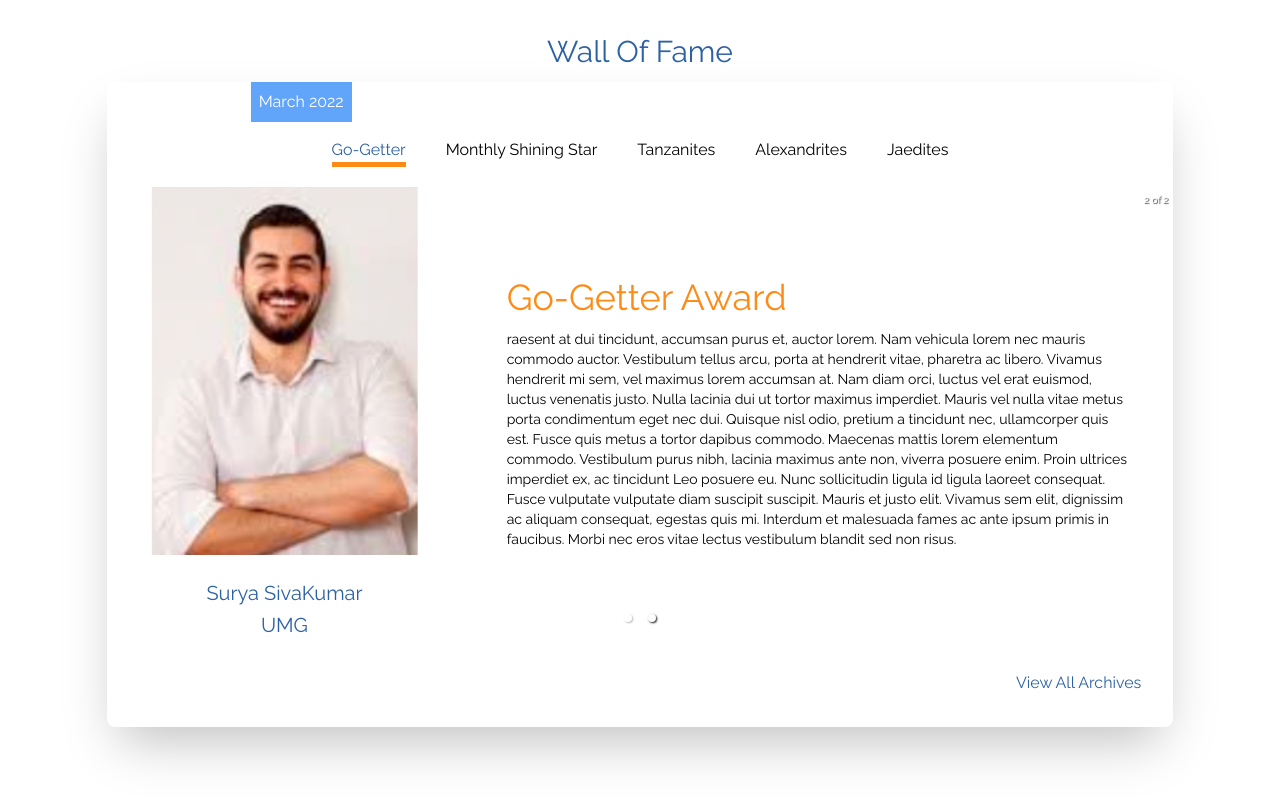
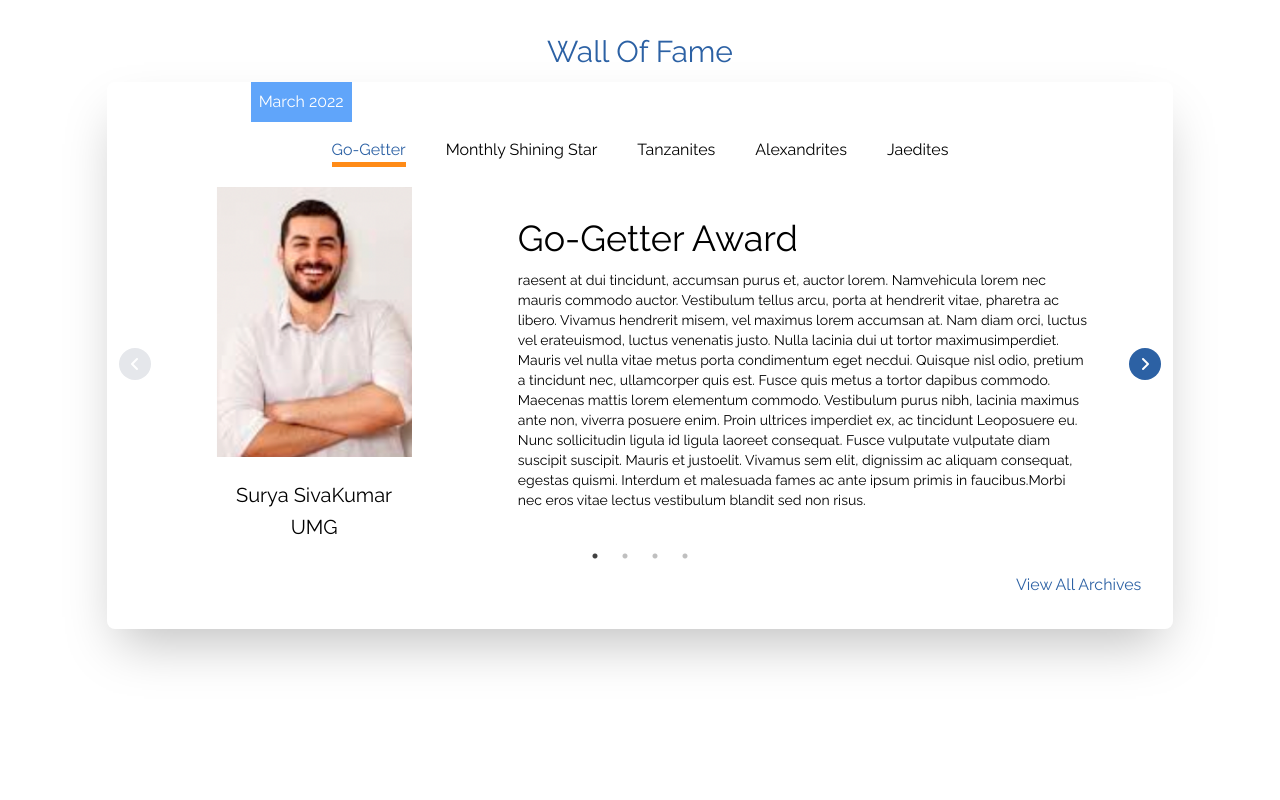
Before and after one commit to Jaga15/agilisium-central, a Next.js app: page / in a window 1280 px wide. Shown: the part 928-1728 px from the top of the page. After the commit the page ends 1669 px from the top, so only its background shows below. Built offline with nearby package versions, Linux system fonts and the light colour scheme.

Commit message:
Carousel

```diff
--- /dev/null
+++ b/components/Carousel/Carousel.module.css
@@ -0,0 +1,3 @@
+.blue {
+  background-color: #2c61a4;
+}
--- /dev/null
+++ b/components/Carousel/Carousel.tsx
@@ -0,0 +1,52 @@
+import Slider from 'react-slick'
+import 'slick-carousel/slick/slick.css'
+import 'slick-carousel/slick/slick-theme.css'
+import { useRef, useState } from 'react'
+
+import classe from './Carousel.module.css'
+
+interface Carouseltype {
+  children: object
+  noofslides: number
+}
+const Carousel = (props: Carouseltype) => {
+  const sliderRef = useRef<Slider>(null)
+  const [slide, setslide] = useState<number>(0)
+  return (
+    <div className="flex items-center justify-center">
+      <button
+        onClick={() => sliderRef.current!.slickPrev()}
+        disabled={slide === 0}
+        className={`${classe.blue} w-8 h-8 rounded-full flex items-center justify-center text-white bg-blue-500 disabled:bg-gray-200 disabled:cursor-not-allowed`}
+      >
+        <i className="fa fa-thin fa-angle-left"></i>
+      </button>
+      <div className="w-11/12">
+        <Slider
+          dots={true}
+          infinite={false}
+          speed={500}
+          arrows={false}
+          ref={sliderRef}
+          slidesToShow={1}
+          slidesToScroll={1}
+          beforeChange={(c, n) => {
+            setslide(n)
+          }}
+        >
+          {props.children}
+        </Slider>
+      </div>
+
+      <button
+        disabled={slide == props.noofslides - 1}
+        onClick={() => sliderRef.current!.slickNext()}
+        className={`${classe.blue} w-8 h-8 rounded-full flex items-center justify-center text-white bg-blue-500 disabled:bg-gray-200 disabled:cursor-not-allowed`}
+      >
+        <i className="fa fa-thin fa-angle-right"></i>
+      </button>
+    </div>
+  )
+}
+
+export default Carousel
--- a/components/CarouselLayout/CarouselLayout.tsx
+++ /dev/null
@@ -1,13 +0,0 @@
-interface CarouselLayouttype {
-  image: string
-}
-const CarouselLayout = (props: CarouselLayouttype) => {
-  return (
-    <div className="flex py-8 items-center justify-between mx-3">
-      <img src="../assets/images/Group 68.svg" className="mr-2 w-6 h-6" />
-      <img className="object-scale-down h-72 " src={props.image} />
-      <img src="../assets/images/Group 18.svg" className="ml-2 w-6 h-6" />
-    </div>
-  )
-}
-export default CarouselLayout
--- /dev/null
+++ b/components/FameCard/FameCard.tsx
@@ -0,0 +1,33 @@
+import classes from './FameCard.module.css'
+
+interface FameCardtype {
+  image: string
+  name: string
+  team: string
+  description: string
+  title: string
+}
+
+const FameCard = (props: FameCardtype) => {
+  //  {/* {Array(10)
+  //             .fill(' ')
+  //             .map((i) => ()))}
+  return (
+    <div className="flex justify-around items-center">
+      <div className="flex justify-center items-center flex-col w-3/12">
+        <img src={props.image} className="w-4/5" />
+        <p className={`${classes.blue} mt-6 mb-1 text-xl`}>{props.name}</p>
+        <p className={`${classes.blue} text-xl`}> {props.team} </p>
+      </div>
+
+      <div className="w-7/12">
+        <p className={`${classes.title} text-4xl pb-3 text-left`}>
+          {props.title}
+        </p>
+        <p className="text-sm text-left">{props.description}</p>
+      </div>
+    </div>
+  )
+}
+
+export default FameCard
--- a/components/WallOfFameCard/WallOfFameCard.tsx
+++ b/components/WallOfFameCard/WallOfFameCard.tsx
@@ -1,14 +1,48 @@
 import classes from './WallOfFameCard.module.css'
-import 'react-responsive-carousel/lib/styles/carousel.min.css'
-import { Carousel } from 'react-responsive-carousel'
+import FameCard from '../FameCard/FameCard'
+import Carousel from '../Carousel/Carousel'
 
+const famedata = [
+  {
+    image: '../assets/images/annimg.png',
+    name: 'Surya SivaKumar',
+    team: 'UMG',
+    description:
+      ' raesent at dui tincidunt, accumsan purus et, auctor lorem. Namvehicula lorem nec mauris commodo auctor. Vestibulum tellus arcu, porta at hendrerit vitae, pharetra ac libero. Vivamus hendrerit misem, vel maximus lorem accumsan at. Nam diam orci, luctus vel erateuismod, luctus venenatis justo. Nulla lacinia dui ut tortor maximusimperdiet. Mauris vel nulla vitae metus porta condimentum eget necdui. Quisque nisl odio, pretium a tincidunt nec, ullamcorper quis est. Fusce quis metus a tortor dapibus commodo. Maecenas mattis lorem elementum commodo. Vestibulum purus nibh, lacinia maximus ante non, viverra posuere enim. Proin ultrices imperdiet ex, ac tincidunt Leoposuere eu. Nunc sollicitudin ligula id ligula laoreet consequat. Fusce vulputate vulputate diam suscipit suscipit. Mauris et justoelit. Vivamus sem elit, dignissim ac aliquam consequat, egestas quismi. Interdum et malesuada fames ac ante ipsum primis in faucibus.Morbi nec eros vitae lectus vestibulum blandit sed non risus.',
+    title: 'Go-Getter Award',
+  },
+  {
+    image: '../assets/images/annimg.png',
+    name: 'Surya SivaKumar',
+    team: 'UMG',
+    description:
+      ' raesent at dui tincidunt, accumsan purus et, auctor lorem. Namvehicula lorem nec mauris commodo auctor. Vestibulum tellus arcu, porta at hendrerit vitae, pharetra ac libero. Vivamus hendrerit misem, vel maximus lorem accumsan at. Nam diam orci, luctus vel erateuismod, luctus venenatis justo. Nulla lacinia dui ut tortor maximusimperdiet. Mauris vel nulla vitae metus porta condimentum eget necdui. Quisque nisl odio, pretium a tincidunt nec, ullamcorper quis est. Fusce quis metus a tortor dapibus commodo. Maecenas mattis lorem elementum commodo. Vestibulum purus nibh, lacinia maximus ante non, viverra posuere enim. Proin ultrices imperdiet ex, ac tincidunt Leoposuere eu. Nunc sollicitudin ligula id ligula laoreet consequat. Fusce vulputate vulputate diam suscipit suscipit. Mauris et justoelit. Vivamus sem elit, dignissim ac aliquam consequat, egestas quismi. Interdum et malesuada fames ac ante ipsum primis in faucibus.Morbi nec eros vitae lectus vestibulum blandit sed non risus.',
+    title: 'Go-Getter Award',
+  },
+  {
+    image: '../assets/images/annimg.png',
+    name: 'Surya SivaKumar',
+    team: 'UMG',
+    description:
+      ' raesent at dui tincidunt, accumsan purus et, auctor lorem. Namvehicula lorem nec mauris commodo auctor. Vestibulum tellus arcu, porta at hendrerit vitae, pharetra ac libero. Vivamus hendrerit misem, vel maximus lorem accumsan at. Nam diam orci, luctus vel erateuismod, luctus venenatis justo. Nulla lacinia dui ut tortor maximusimperdiet. Mauris vel nulla vitae metus porta condimentum eget necdui. Quisque nisl odio, pretium a tincidunt nec, ullamcorper quis est. Fusce quis metus a tortor dapibus commodo. Maecenas mattis lorem elementum commodo. Vestibulum purus nibh, lacinia maximus ante non, viverra posuere enim. Proin ultrices imperdiet ex, ac tincidunt Leoposuere eu. Nunc sollicitudin ligula id ligula laoreet consequat. Fusce vulputate vulputate diam suscipit suscipit. Mauris et justoelit. Vivamus sem elit, dignissim ac aliquam consequat, egestas quismi. Interdum et malesuada fames ac ante ipsum primis in faucibus.Morbi nec eros vitae lectus vestibulum blandit sed non risus.',
+    title: 'Go-Getter Award',
+  },
+  {
+    image: '../assets/images/annimg.png',
+    name: 'Surya SivaKumar',
+    team: 'UMG',
+    description:
+      ' raesent at dui tincidunt, accumsan purus et, auctor lorem. Namvehicula lorem nec mauris commodo auctor. Vestibulum tellus arcu, porta at hendrerit vitae, pharetra ac libero. Vivamus hendrerit misem, vel maximus lorem accumsan at. Nam diam orci, luctus vel erateuismod, luctus venenatis justo. Nulla lacinia dui ut tortor maximusimperdiet. Mauris vel nulla vitae metus porta condimentum eget necdui. Quisque nisl odio, pretium a tincidunt nec, ullamcorper quis est. Fusce quis metus a tortor dapibus commodo. Maecenas mattis lorem elementum commodo. Vestibulum purus nibh, lacinia maximus ante non, viverra posuere enim. Proin ultrices imperdiet ex, ac tincidunt Leoposuere eu. Nunc sollicitudin ligula id ligula laoreet consequat. Fusce vulputate vulputate diam suscipit suscipit. Mauris et justoelit. Vivamus sem elit, dignissim ac aliquam consequat, egestas quismi. Interdum et malesuada fames ac ante ipsum primis in faucibus.Morbi nec eros vitae lectus vestibulum blandit sed non risus.',
+    title: 'Go-Getter Award',
+  },
+]
 const WallOfFameCard = () => {
   return (
     <div className="mt-9 mb-28">
       <p className={`${classes.blue} text-3xl text-center pb-3 `}>
         Wall Of Fame
       </p>
-      <div className="w-5/6 mx-auto relative flex flex-col shadow-2xl rounded-lg">
+      <div className="w-5/6 mx-auto relative flex flex-col shadow-2xl rounded-lg ">
         <p className=" absolute top-0 left-36 bg-blue-400 p-2 text-white ">
           March 2022
         </p>
@@ -19,91 +53,18 @@ const WallOfFameCard = () => {
           <p className=" mx-5">Alexandrites</p>
           <p className=" mx-5">Jaedites</p>
         </div>
-
-        {/* <div className="flex justify-between items-center"> */}
-        {/* <div className="w-1/12">
-            <img src="assets/images/Group 68.svg" className="ml-2 w-10 h-10" />
-          </div> */}
-
-        <div className="carousel-wrapper">
-          <Carousel infiniteLoop useKeyboardArrows autoPlay showThumbs={false}>
-            <div className="flex justify-around items-center">
-              <div className="flex justify-center items-center flex-col w-3/12">
-                <img src="assets/images/annimg.png" className="w-4/5" />
-                <p className={`${classes.blue} mt-6 mb-1 text-xl`}>
-                  Surya SivaKumar
-                </p>
-                <p className={`${classes.blue} text-xl`}> UMG </p>
-              </div>
-
-              <div className="w-7/12">
-                <p className={`${classes.title} text-4xl pb-3 text-left`}>
-                  Go-Getter Award
-                </p>
-                <p className="text-sm text-left">
-                  raesent at dui tincidunt, accumsan purus et, auctor lorem. Nam
-                  vehicula lorem nec mauris commodo auctor. Vestibulum tellus
-                  arcu, porta at hendrerit vitae, pharetra ac libero. Vivamus
-                  hendrerit mi sem, vel maximus lorem accumsan at. Nam diam
-                  orci, luctus vel erat euismod, luctus venenatis justo. Nulla
-                  lacinia dui ut tortor maximus imperdiet. Mauris vel nulla
-                  vitae metus porta condimentum eget nec dui. Quisque nisl odio,
-                  pretium a tincidunt nec, ullamcorper quis est. Fusce quis
-                  metus a tortor dapibus commodo. Maecenas mattis lorem vel
-                  elementum commodo. Vestibulum purus nibh, lacinia maximus ante
-                  non, viverra posuere enim. Proin ultrices imperdiet ex, ac
-                  tincidunt Leo posuere eu. Nunc sollicitudin ligula id ligula
-                  laoreet consequat. Fusce vulputate vulputate diam suscipit
-                  suscipit. Mauris et justo elit. Vivamus sem elit, dignissim ac
-                  aliquam consequat, egestas quis mi. Interdum et malesuada
-                  fames ac ante ipsum primis in faucibus. Morbi nec eros vitae
-                  lectus vestibulum blandit sed non risus.
-                </p>
-              </div>
-            </div>
-
-            <div className="flex justify-around items-center">
-              <div className="flex justify-center items-center flex-col w-3/12">
-                <img src="assets/images/annimg.png" className="w-4/5" />
-                <p className={`${classes.blue} mt-6 mb-1 text-xl`}>
-                  Surya SivaKumar
-                </p>
-                <p className={`${classes.blue} text-xl`}> UMG </p>
-              </div>
-
-              <div className="w-7/12">
-                <p className={`${classes.title} text-4xl pb-3 text-left`}>
-                  Go-Getter Award
-                </p>
-                <p className="text-sm text-left">
-                  raesent at dui tincidunt, accumsan purus et, auctor lorem. Nam
-                  vehicula lorem nec mauris commodo auctor. Vestibulum tellus
-                  arcu, porta at hendrerit vitae, pharetra ac libero. Vivamus
-                  hendrerit mi sem, vel maximus lorem accumsan at. Nam diam
-                  orci, luctus vel erat euismod, luctus venenatis justo. Nulla
-                  lacinia dui ut tortor maximus imperdiet. Mauris vel nulla
-                  vitae metus porta condimentum eget nec dui. Quisque nisl odio,
-                  pretium a tincidunt nec, ullamcorper quis est. Fusce quis
-                  metus a tortor dapibus commodo. Maecenas mattis lorem
-                  elementum commodo. Vestibulum purus nibh, lacinia maximus ante
-                  non, viverra posuere enim. Proin ultrices imperdiet ex, ac
-                  tincidunt Leo posuere eu. Nunc sollicitudin ligula id ligula
-                  laoreet consequat. Fusce vulputate vulputate diam suscipit
-                  suscipit. Mauris et justo elit. Vivamus sem elit, dignissim ac
-                  aliquam consequat, egestas quis mi. Interdum et malesuada
-                  fames ac ante ipsum primis in faucibus. Morbi nec eros vitae
-                  lectus vestibulum blandit sed non risus.
-                </p>
-              </div>
-            </div>
-          </Carousel>
-          {/* </div> */}
-
-          {/* <div className="w-1/12 flex justify-end ">
-            <img src="assets/images/Group 18.svg" className="w-10 h-10 mr-2" />
-          </div> */}
-        </div>
-
+        <Carousel noofslides={famedata.length}>
+          {famedata.map((ele, index) => (
+            <FameCard
+              key={index}
+              name={ele.name}
+              title={ele.title}
+              description={ele.description}
+              team={ele.team}
+              image={ele.image}
+            />
+          ))}
+        </Carousel>
         <p className={`text-right p-8 ${classes.blue}`}>View All Archives</p>
       </div>
     </div>
--- a/package.json
+++ b/package.json
@@ -12,12 +12,13 @@
     "next": "12.1.0",
     "react": "17.0.2",
     "react-dom": "17.0.2",
-    "react-responsive-carousel": "^3.2.23",
-    "react-slick": "^0.28.1"
+    "react-slick": "^0.28.1",
+    "slick-carousel": "^1.8.1"
   },
   "devDependencies": {
     "@types/node": "16.11.26",
     "@types/react": "17.0.39",
+    "@types/react-slick": "^0.23.8",
     "@typescript-eslint/eslint-plugin": "^5.13.0",
     "autoprefixer": "^10.4.4",
     "eslint": "8.10.0",
--- a/pages/Bu/InternalCommunications/index.tsx
+++ b/pages/Bu/InternalCommunications/index.tsx
@@ -1,12 +1,46 @@
-import CarouselLayout from '../../../components/CarouselLayout/CarouselLayout'
+import Carousel from '../../../components/Carousel/Carousel'
 import GradientTitle from '../../../components/GradientTitle/GradientTitle'
 import SideNav from '../../../components/SideNav/Sidenav'
 import WhatsNewCard from '../../../components/WhatsNewCard/WhatsNewCard'
 import WriteToUS from '../../../components/WriteToUS/WriteToUS'
-// import classes from '../../styles/InternalCommunication.module.css'
 
 const fields = ['Scoop', 'Monthly Digest', '/Daily Bytes']
 
+const data = {
+  FunSpace: [
+    {
+      image: '../../assets/images/image1.png',
+    },
+    {
+      image: '../../assets/images/image1.png',
+    },
+    {
+      image: '../../assets/images/image1.png',
+    },
+  ],
+  Scoop: [
+    {
+      image: '../../assets/images/image 5.png',
+    },
+    {
+      image: '../../assets/images/image 5.png',
+    },
+    {
+      image: '../../assets/images/image 5.png',
+    },
+  ],
+  MonthlyDigest: [
+    {
+      image: '../../assets/images/image 6.png',
+    },
+    {
+      image: '../../assets/images/image 6.png',
+    },
+    {
+      image: '../../assets/images/image 6.png',
+    },
+  ],
+}
 const InternalCommunication = () => {
   return (
     <div>
@@ -16,11 +50,35 @@ const InternalCommunication = () => {
         </div>
         <div className={`w-3/6 `}>
           <GradientTitle name="Fun Space" />
-          <CarouselLayout image="../../assets/images/image1.png" />
+          <Carousel noofslides={data.FunSpace.length}>
+            {data.FunSpace.map((ele, i) => (
+              <img
+                key={i}
+                src={ele.image}
+                className="object-scale-down h-72  my-10"
+              />
+            ))}
+          </Carousel>
           <GradientTitle name="Scoop" />
-          <CarouselLayout image="../../assets/images/image 5.png" />
+          <Carousel noofslides={data.FunSpace.length}>
+            {data.Scoop.map((ele, i) => (
+              <img
+                key={i}
+                src={ele.image}
+                className="object-scale-down h-72 my-10"
+              />
+            ))}
+          </Carousel>
           <GradientTitle name="Monthly Digest" />
-          <CarouselLayout image="../../assets/images/image 6.png" />
+          <Carousel noofslides={data.FunSpace.length}>
+            {data.MonthlyDigest.map((ele, i) => (
+              <img
+                key={i}
+                src={ele.image}
+                className="object-scale-down h-72  my-10"
+              />
+            ))}
+          </Carousel>
         </div>
         <div className={`w-1/5 mr-10`}>
           <WhatsNewCard
```
Also changed, not shown: components/FameCard/FameCard.module.css (added), 1 other file (tests, documents, lock files or other folders).
